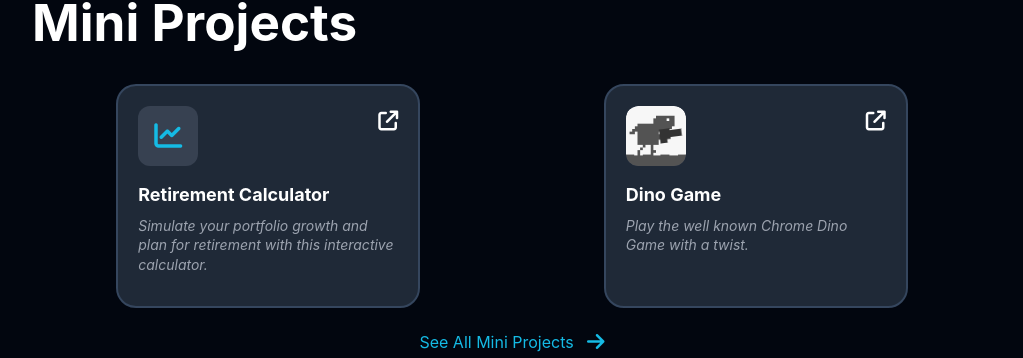
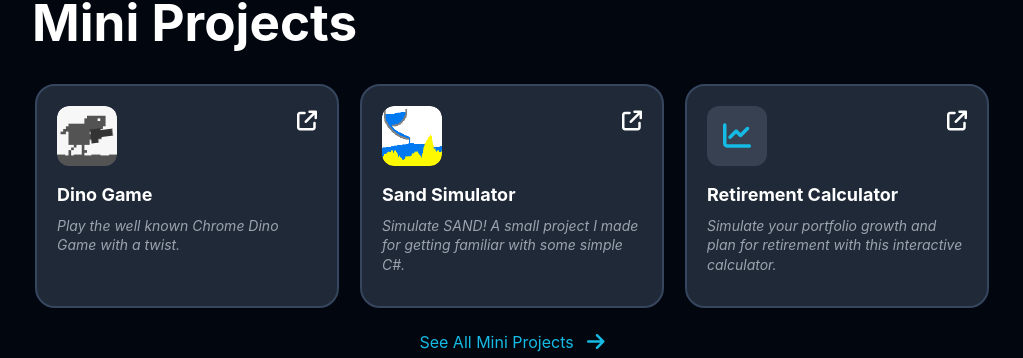
Before and after one commit to andreasHovaldt/dreez-website, a React (Vite) app: page / in a window 1280 px wide. Shown: the part 775-1133 px from the top of the page, without its empty margins (128-1151 px from the left). Built offline with nearby package versions, Linux system fonts and the light colour scheme; no server answers.

Commit message:
Added the SandSimulator to mini projects

```diff
--- a/src/components/GreyBoxTools.jsx
+++ b/src/components/GreyBoxTools.jsx
@@ -4,25 +4,35 @@ import "../styles/GreyBoxTools.css";
 import GreyBox from "./GreyBox";
 
 import DinoIcon from "../assets/dino_game.png";
+import SandIcon from "../assets/sand_sim.png";
 
 // Define mini projects here
 const miniProjects = [
     {
         id: 1,
-        title: "Retirement Calculator",
-        description: "Simulate your portfolio growth and plan for retirement with this interactive calculator.",
-        link: "/retirement",
-        thumbnail: null, // Add thumbnail path when available, e.g., require('../assets/retirement-thumb.png')
-        icon: "fa-solid fa-chart-line"
-    },
-    {
-        id: 2,
         title: "Dino Game",
         description: "Play the well known Chrome Dino Game with a twist.",
         link: "https://pages.dreez.dk/",
         external: true, // Opens in new tab
         thumbnail: DinoIcon,
         icon: "fa-solid fa-gamepad"
+    },
+    {
+        id: 2,
+        title: "Sand Simulator",
+        description: "Simulate SAND! A small project I made for getting familiar with some simple C#.",
+        link: "https://github.com/andreasHovaldt/SandSimulator/releases/latest",
+        external: true,
+        thumbnail: SandIcon,
+        icon: "fa-solid fa-gamepad"
+    },
+    {
+        id: 3,
+        title: "Retirement Calculator",
+        description: "Simulate your portfolio growth and plan for retirement with this interactive calculator.",
+        link: "/retirement",
+        thumbnail: null, // Add thumbnail path when available, e.g., require('../assets/retirement-thumb.png')
+        icon: "fa-solid fa-chart-line"
     },
     // {
     //     id: 42,
```
Also changed, not shown: src/assets/sand_sim.png (added).
